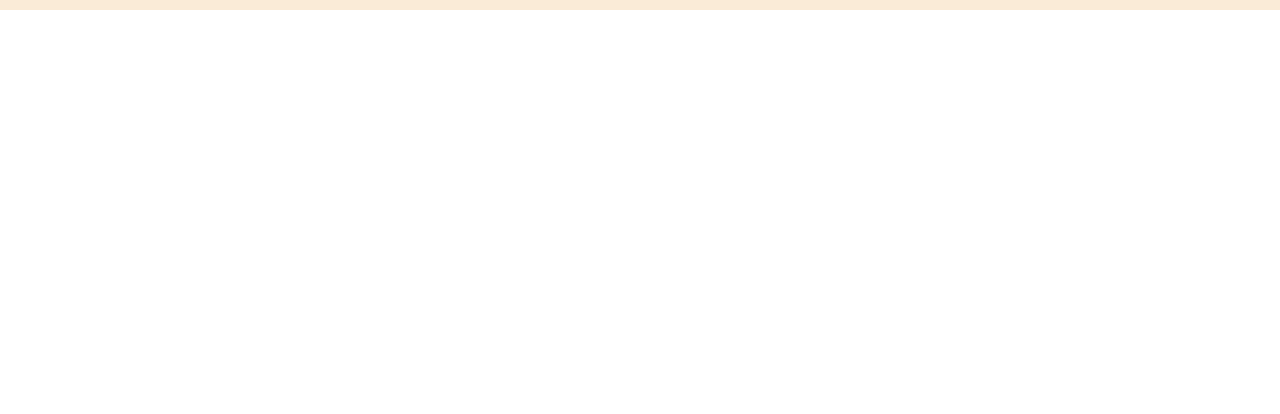
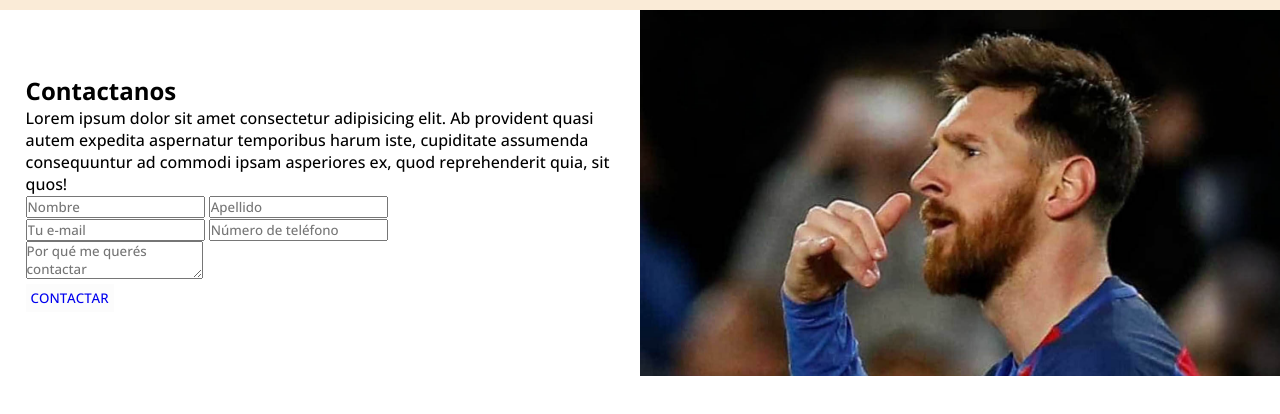
Before and after one commit to JMartin79-web/Proyecto-JS, a website: page paginas/contacto.html in a window 1280 px wide. Shown: the part 62-476 px from the top of the page. Drawn offline with nearby package versions, Linux system fonts and the light colour scheme.

Commit message:
Primera entrega del Proyecto Final. Uso de higher order functions y preciototal funcionando

```diff
--- a/js/producto.js
+++ b/js/producto.js
@@ -99,25 +99,23 @@ class Producto {
     console.log("El precio es de:" + precioProducto1)
 
     // Creamos una funcion que calcule el precio total (cantidad*precio)
-
     let multiplicar = (a, b) => {
-        c = a*b
+        c = a * b
         return c
     }
 
 
-//AHORA SE CREA EL NUEVO OBJETO SIGUIENDO LA CLASE "Producto"
+//AHORA SE CREA EL NUEVO OBJETO(producto1) SIGUIENDO LA CLASE "Producto"
 
 alert("Estás por comprar " + producto1Nombre); // Se avisa que estás por comprar
-const producto1 = new Producto(producto1Nombre, pedirTalle(), pedirCantidad(), precioProducto1, multiplicar(pedirCantidad(cantidad.value), precioProducto1)); // Se crea el objeto pidiendo talle y cantidad
-alert("el precio por unidad del " + producto1Nombre + " es de: " + precioProducto1) // Se avisa el precio
+const producto1 = new Producto(producto1Nombre, pedirTalle(), pedirCantidad(), precioProducto1); // Se crea el objeto pidiendo talle y cantidad
+producto1.preciototal = (multiplicar(producto1.cantidad, precioProducto1)); // Se multiplica la cantidad del producto por el valor de este
+alert("El precio a pagar de " + producto1Nombre + " es de: " + preciototal) // Se avisa el precio
 
-
-// DESAFÍO INCORPORAR ARRAYS
 // Se creará un array donde se guarden los objetos que cree el usuario en relacion a su pedido
-
 const arrayPedido = []
 arrayPedido.push(producto1)
+
 // Recorremos el array
 for(let i=0; i<arrayPedido.length; i++){
     console.log(arrayPedido[i])
--- a/paginas/contacto.html
+++ b/paginas/contacto.html
@@ -54,7 +54,43 @@
 
 </header>
 
+<main class="main__contacto">
 
+    <section class="main__contacto__sec1">
+        <form action="">
+            <div>
+                <h1>Contactanos</h1>
+                <p>Lorem ipsum dolor sit amet consectetur adipisicing elit. Ab provident quasi autem expedita aspernatur temporibus harum iste, cupiditate assumenda consequuntur ad commodi ipsam asperiores ex, quod reprehenderit quia, sit quos!</p>
+            </div>
+
+            <div>
+                <input type="text" id="name" name="user_name" class="form__name"  placeholder="Nombre" required>
+
+                <input type="text" id="apellido" name="user_apellido" class="form__apellido"  placeholder="Apellido" required>
+            </div>
+
+            <div>
+                <input type="email" id="mail" name="user_mail" class="form__email" placeholder="Tu e-mail" required>
+
+                <input type="text" id="telefono" name="user_telefono" class="form__telefono" placeholder="Número de teléfono">
+            </div>
+
+            <div>
+                <textarea id="msg" name="user_msg" class="form__msg" placeholder="Por qué me querés contactar"></textarea>
+            </div>
+
+            <div>
+                <button type="submit" class="form__enviar">
+                    <a id="enviar_contacto" href="#">CONTACTAR</a>
+            </div>
+        </form>
+
+    </section>
+
+    <section class="main__contacto__sec2">
+    </section>
+
+</main>
 
 
 
--- a/scss/main.scss
+++ b/scss/main.scss
@@ -9,5 +9,6 @@
 // PAGINAS
 @import "paginas/home.scss";
 @import "paginas/carrito.scss";
+@import "paginas/contacto.scss";
 
 // RESPONSIVE
--- a/scss/paginas/contacto.scss
+++ b/scss/paginas/contacto.scss
@@ -0,0 +1,20 @@
+.main__contacto{
+    width: 100%;
+    display: flex;
+    section{width: 50%;}
+
+    .main__contacto__sec2{
+        background-image: url(../../assets/img/img_contacto/messi_llamando.jpg);
+        background-position: center;
+        background-size: cover;
+    }
+
+    .main__contacto__sec1{
+        padding: 5% 2%;
+
+
+
+
+
+    }
+}
--- a/scss/paginas/home.scss
+++ b/scss/paginas/home.scss
@@ -1,6 +1,6 @@
 .main__img{
     width: 100%;
-    .main__img__img{
+    .main__img__section{
         width: 100%;
         max-height: 700px;
         display: flex;
```
Also changed, not shown: index.html (+2 -2 lines), assets/img/img_contacto/messi_llamando.jpg (added), css/style.css.
